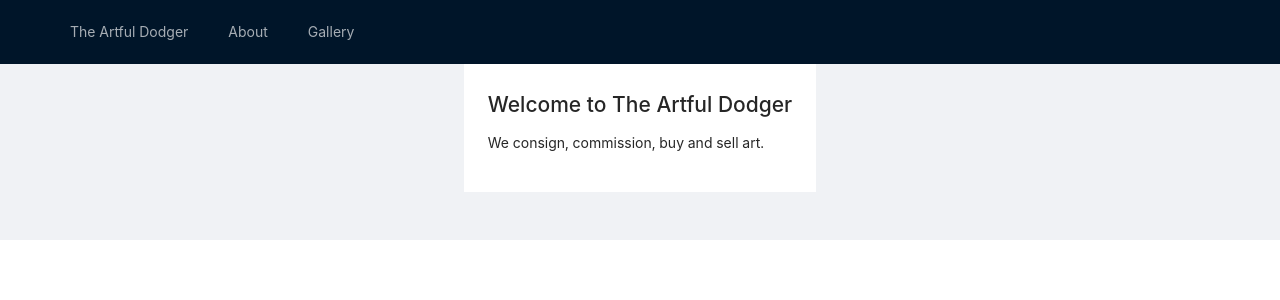
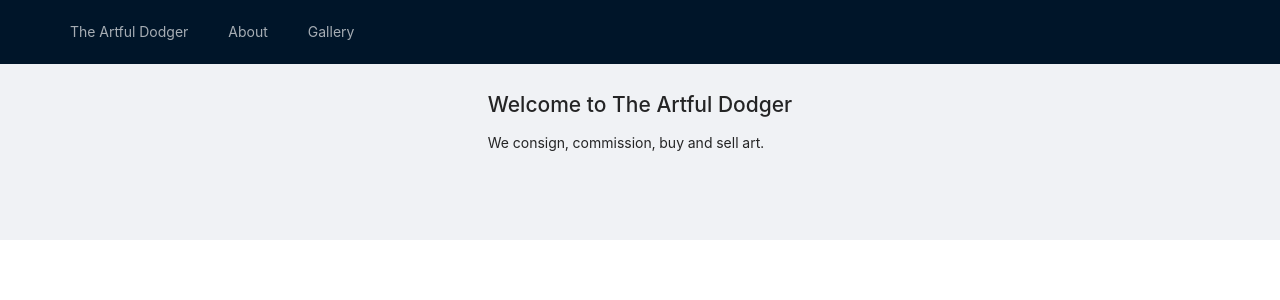
Before and after one commit to punchagan/artful-dodger, a Next.js app: page / in a window 1280 px wide. Shown: the top 300 px of the page. Built offline with nearby package versions, Linux system fonts and the light colour scheme.

Commit message:
Add loading indicator

```diff
--- a/pages/gallery.js
+++ b/pages/gallery.js
@@ -3,9 +3,11 @@ import Entries from "../components/entries";
 import { useState, useEffect } from "react";
 import ReactBnbGallery from "react-bnb-gallery";
 import "react-bnb-gallery/dist/style.css";
+import { LoadingOutlined } from "@ant-design/icons";
 
 export default function Gallery({ config }) {
   const [photos, setPhotos] = useState([]);
+  const [loading, setLoading] = useState(true);
 
   const [isOpen, setIsOpen] = useState(false);
   const [activePhotoIndex, setActivePhotoIndex] = useState(0);
@@ -36,11 +38,13 @@ export default function Gallery({ config }) {
           };
         });
         setPhotos(photos);
+        setLoading(false);
       });
   }, []);
 
   return (
     <BaseLayout>
+      {loading && <LoadingOutlined />}
       <Entries data={photos} openGalleryPhoto={openGalleryPhoto} />
       <ReactBnbGallery
         activePhotoIndex={activePhotoIndex}
--- a/styles/main.css
+++ b/styles/main.css
@@ -2,6 +2,5 @@
   min-height: 600px;
   max-width: 1024px;
   padding: 24px;
-  background: #fff;
   margin: auto;
 }
```
